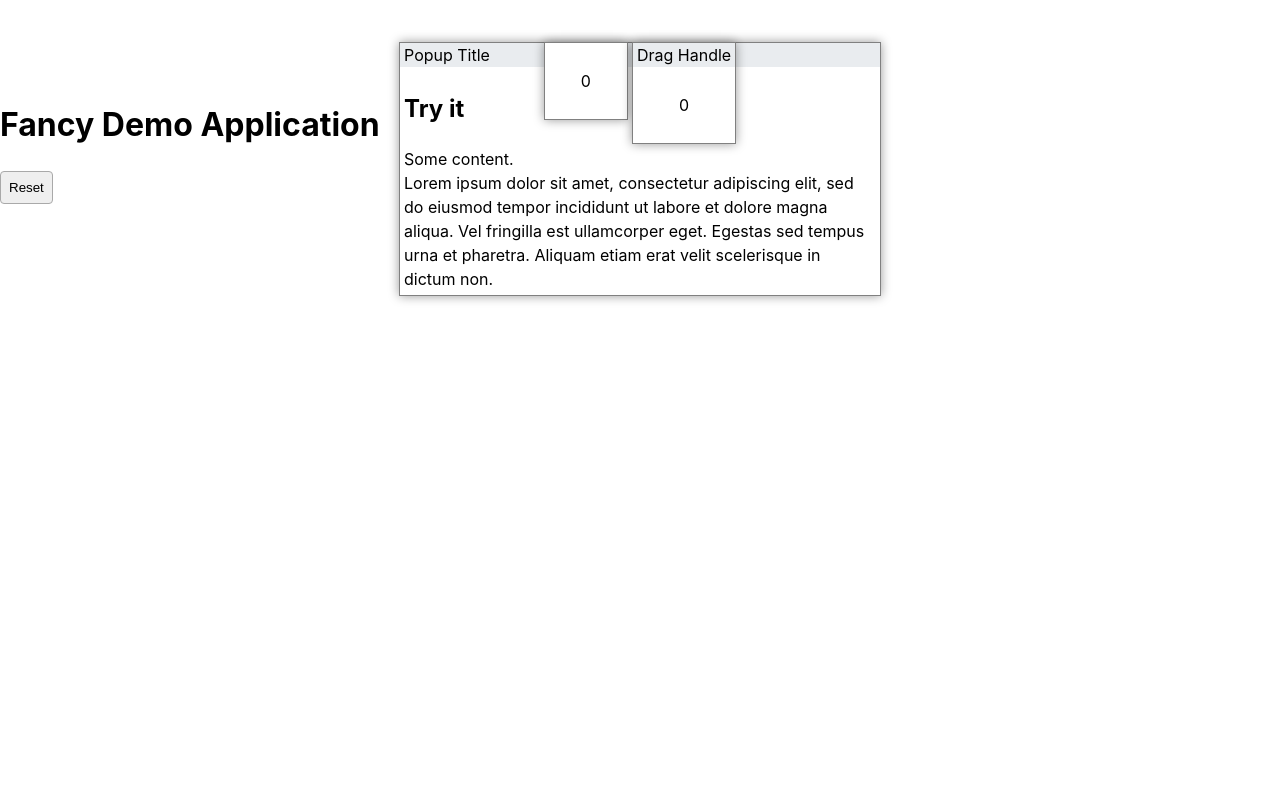
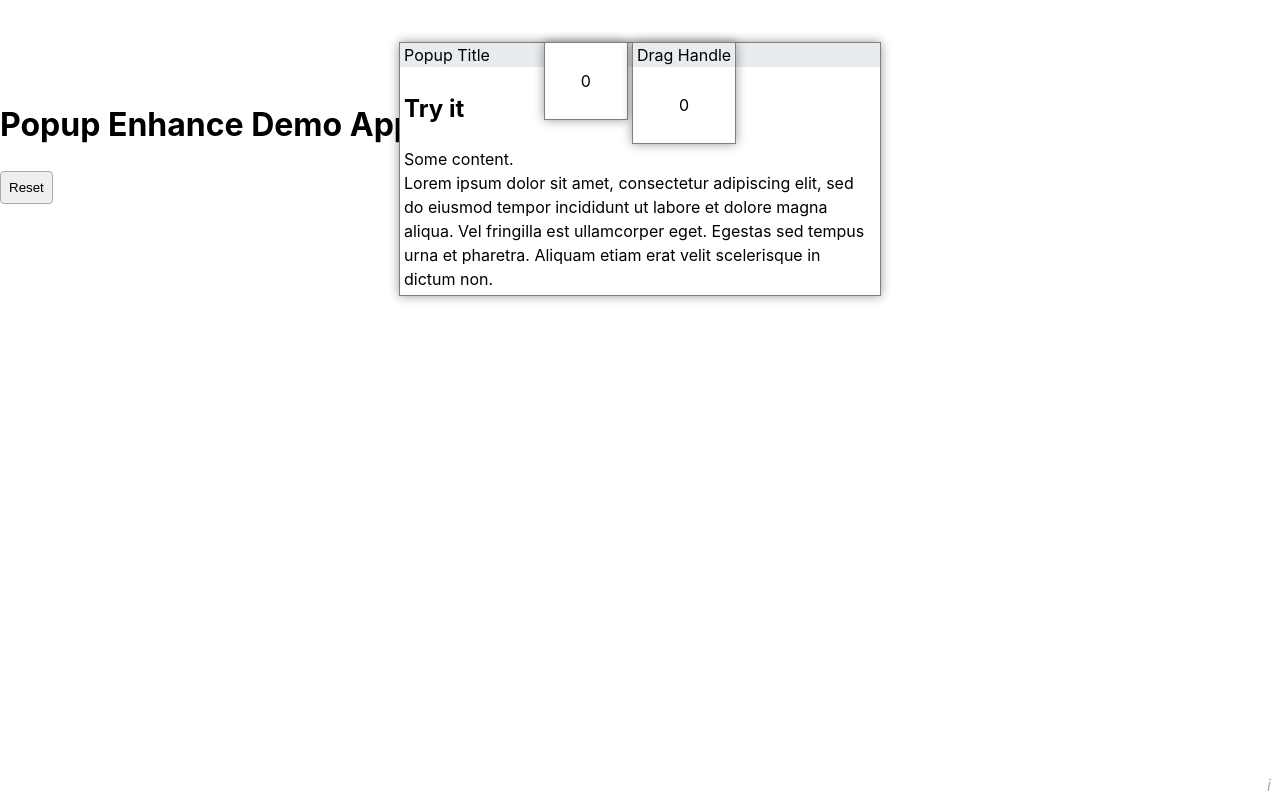
Before and after one commit to AlttiRi/popup-enhance, a website built with Vite: page index.html in a window 1280 px wide. Built offline with nearby package versions, Linux system fonts and the light colour scheme.

Commit message:
Add the readme link, `init-html.ts`

```diff
--- a/index.html
+++ b/index.html
@@ -3,39 +3,18 @@
   <head>
     <meta charset="UTF-8"/>
     <meta name="viewport" content="width=device-width, initial-scale=1.0"/>
-    <title>Fancy Demo — make div element movable / resizable with JS</title>
+    <title>Popup Enhance Demo — make div element movable / resizable with JS</title>
     <link rel="stylesheet" href="./src-demo/style.css">
   </head>
   <body>
     <div id="app">
-      <h1>Fancy Demo Application</h1>
+      <h1>Popup Enhance Demo Application</h1>
       <button id="reset-btn">Reset</button>
     </div>
     <div class="popup-root">
-      <div class="popup" id="popup-1">
-        <div class="popup-header">Popup Title</div>
-        <div class="popup-content">
-          <h2>Try it</h2>
-          <div>Some content.</div>
-          <div>Lorem ipsum dolor sit amet, consectetur adipiscing elit,
-            sed do eiusmod tempor incididunt ut labore et dolore magna aliqua.
-            Vel fringilla est ullamcorper eget. Egestas sed tempus urna et pharetra.
-            Aliquam etiam erat velit scelerisque in dictum non.
-          </div>
-        </div>
-      </div>
-      <div class="popup number-popup" id="popup-2">
-        <div class="popup-content">
-          <div class="number">0</div>
-        </div>
-      </div>
-      <div class="popup number-popup" id="popup-3">
-        <div class="popup-header">Drag Handle</div>
-        <div class="popup-content">
-          <div class="number">0</div>
-        </div>
-      </div>
+      <!-- popups will be here -->
     </div>
+    <a class="readme" title="Open Readme" href="https://github.com/AlttiRi/popup-enhance" target="_blank"><i>i</i></a>
     <script type="module" src="./src-demo/main.ts"></script>
   </body>
 </html>
--- a/src-demo/css/app-core.css
+++ b/src-demo/css/app-core.css
@@ -17,3 +17,13 @@
     margin-left: calc(100vw - 100%);
     overflow-x: hidden;
 }
+
+.readme {
+    position: fixed;
+    bottom: 0;
+    right: 0;
+    padding: 2px 8px;
+    margin: 1px;
+    color: darkgray;
+    text-decoration: none;
+}
--- /dev/null
+++ b/src-demo/init-html.ts
@@ -0,0 +1,25 @@
+document.querySelector(".popup-root")!.insertAdjacentHTML("afterbegin", `
+      <div class="popup" id="popup-1">
+        <div class="popup-header">Popup Title</div>
+        <div class="popup-content">
+          <h2>Try it</h2>
+          <div>Some content.</div>
+          <div>Lorem ipsum dolor sit amet, consectetur adipiscing elit,
+            sed do eiusmod tempor incididunt ut labore et dolore magna aliqua.
+            Vel fringilla est ullamcorper eget. Egestas sed tempus urna et pharetra.
+            Aliquam etiam erat velit scelerisque in dictum non.
+          </div>
+        </div>
+      </div>
+      <div class="popup number-popup" id="popup-2">
+        <div class="popup-content">
+          <div class="number">0</div>
+        </div>
+      </div>
+      <div class="popup number-popup" id="popup-3">
+        <div class="popup-header">Drag Handle</div>
+        <div class="popup-content">
+          <div class="number">0</div>
+        </div>
+      </div>
+`.trim());
--- a/src-demo/main.ts
+++ b/src-demo/main.ts
@@ -1,3 +1,4 @@
+import "./init-html";
 import {getPopupEnh, makeFocusable} from "../index";
 
 const {makeMovableEx, makeResizableEx} = getPopupEnh("popup-enhance-demo");
```
